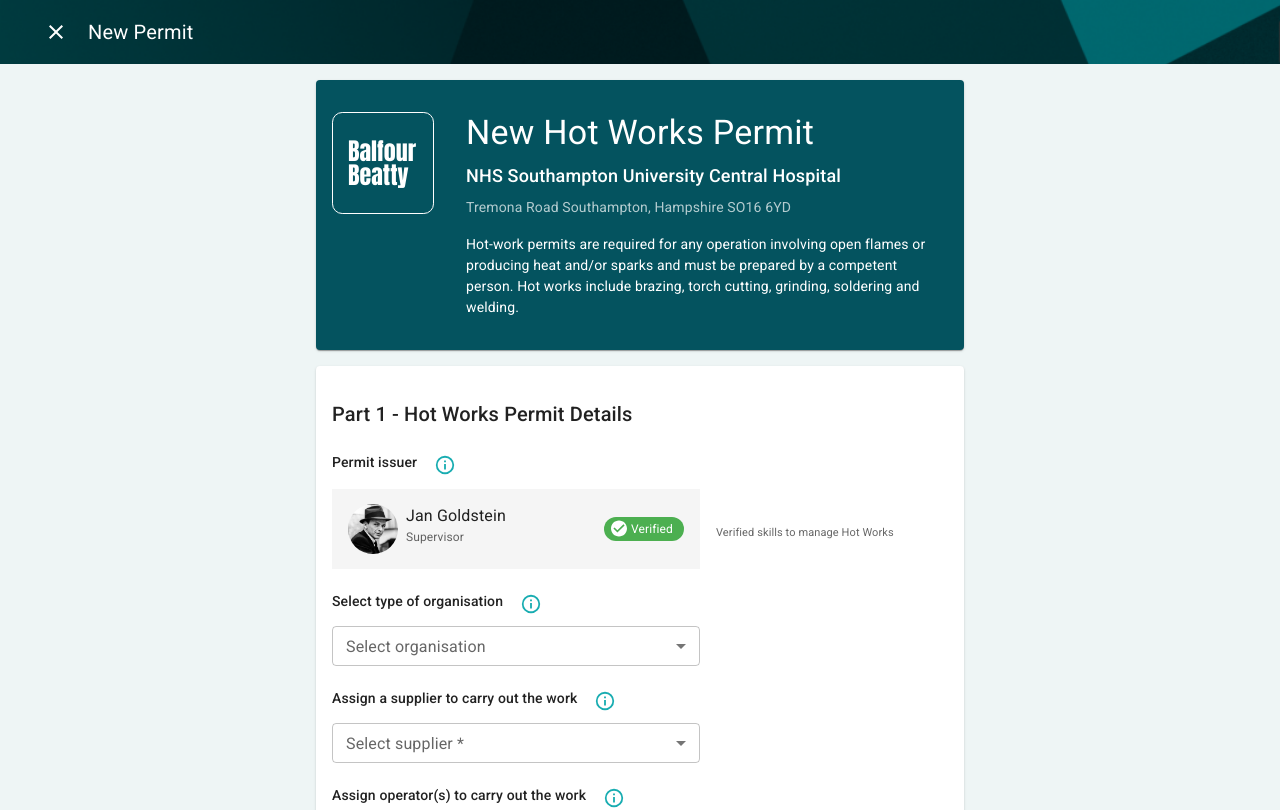
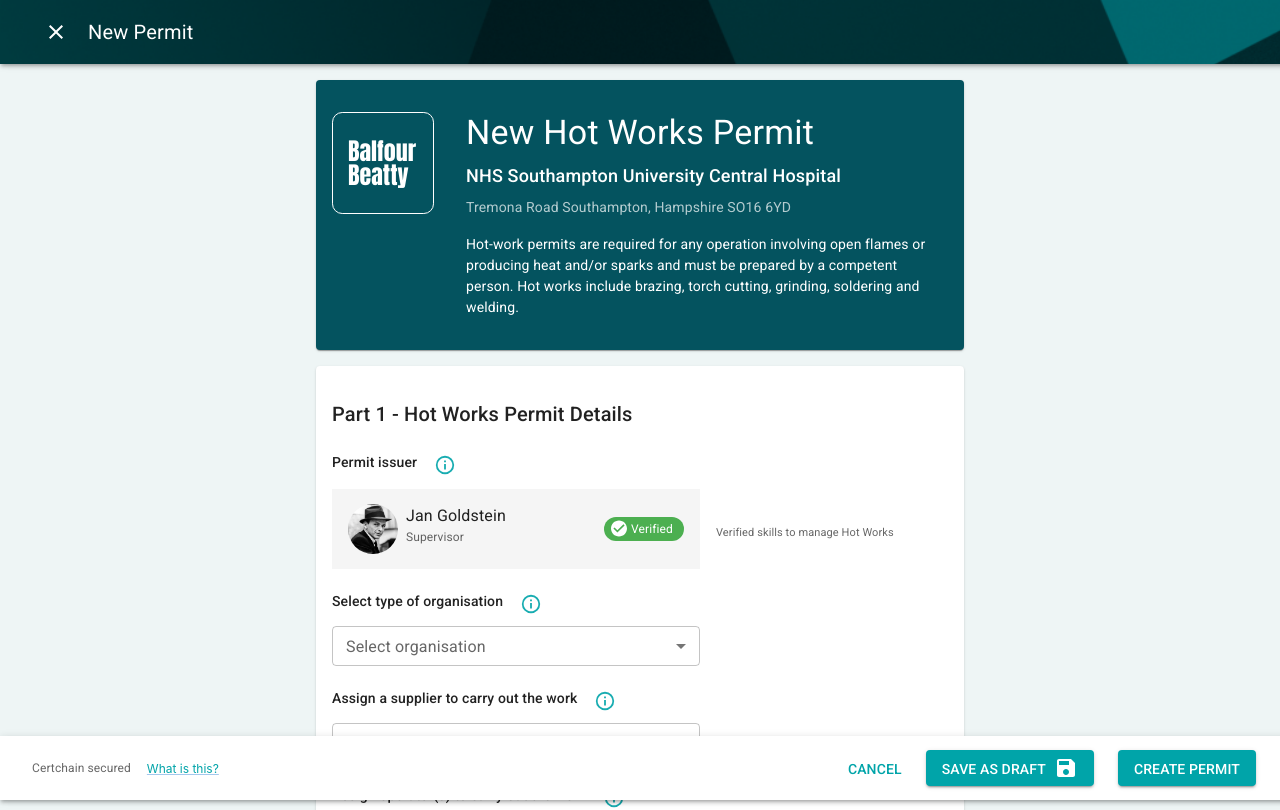
Before and after one commit to Catherinen29/skunkworks, a React (Create React App) app: page /hotworkstemplate in a window 1280 px wide. Shown: the top 810 px of the page. Built offline with nearby package versions, Linux system fonts and the light colour scheme.

Commit message:
Fix toolbars.

```diff
--- a/src/components/Permit/HWPermitOverview.js
+++ b/src/components/Permit/HWPermitOverview.js
@@ -1,8 +1,8 @@
-import { Alert, Box, Button, Card, CardActionArea, Dialog, DialogContent, DialogTitle, Paper, Snackbar, Typography } from "@mui/material";
+import { Alert, Box, Button, Card, CardActionArea, Dialog, DialogContent,
+    DialogTitle, Paper, Snackbar, Typography } from "@mui/material";
 import ArrowBackIosNewIcon from '@mui/icons-material/ArrowBackIosNew';
 import { useNavigate } from "react-router-dom";
 import { useState } from 'react';
-import PermitToolBar from "../common/PermitToolBar";
 import { PreAuthStatusTag } from "../common/PermitStatusTags";
 import WhatshotIcon from '@mui/icons-material/Whatshot';
 import NewspaperIcon from '@mui/icons-material/Newspaper';
@@ -83,10 +83,10 @@ return (
 
 <SideBar />
 
-<Box sx={{bgcolor: '#f1f3f3', ml: '4rem',
+<Box sx={{bgcolor: '#f1f3f3', ml: '4rem', mt: '6rem',
     display: 'flex', justifyContent: 'center'}}>
 
-<Box sx={{bgcolor: '#f1f3f3', pb: '3rem', width: '80%'}}>
+<Box sx={{bgcolor: '#f1f3f3', width: '80%'}}>
     <Button
     onClick={() => navigate('/')}
     variant="contained" disableElevation={true}
--- a/src/components/newPermit/HotWorksPermitTemplate.js
+++ b/src/components/newPermit/HotWorksPermitTemplate.js
@@ -1,5 +1,5 @@
 import {useNavigate} from 'react-router-dom'
-import { Box, Button, ButtonBase, Typography, Toolbar, Link, Dialog,
+import { Box, Button, Typography, Toolbar, Link, Dialog,
     DialogTitle, DialogContent, DialogActions } from "@mui/material";
 import CloseIcon from '@mui/icons-material/Close';
 import SaveIcon from '@mui/icons-material/Save';
@@ -89,11 +89,13 @@ const handleSavePermit = () => {
 }
 
 return(
-<Box sx={{display: 'flex', flexDirection: 'column'}}>
+<Box sx={{display: 'flex',  flexDirection: 'column', width: '100%'}}>
 
     <Toolbar
     sx={{backgroundImage: `url(${BB_bg})`, backgroundSize: '100%',
-        backgroundRepeat: 'no-repeat'}}
+        backgroundRepeat: 'no-repeat', position: 'fixed',
+        zIndex: 2, boxShadow: 3,
+        width: '100%', height: '4rem'}}
     >
     <Button onClick={() => navigate('/')}>
         {<CloseIcon sx={{color: '#ffffff'}} />} </Button>
@@ -104,7 +106,7 @@ return(
     display='flex'
     alignItems='center'
     justifycontent='center'
-    sx={{ bgcolor: '#eef5f5', flexDirection: 'column'}}>
+    sx={{ bgcolor: '#eef5f5', mt: '4rem', flexDirection: 'column'}}>
 
         <PermitIntro />
         <Part1 newPermit={newPermit}
@@ -123,9 +125,15 @@ return(
                 setNewPermit={setNewPermit} />
     </Box>
 
-    <Toolbar sx={{bgcolor:  '#ffffff', display: 'flex', justifyContent: 'space-between'}}>
+    <Toolbar sx={{bgcolor:  '#ffffff',
+        display: 'flex', justifyContent: 'space-between',
+        position: 'fixed', zIndex: 2,
+        bottom: 0, boxShadow: 3,
+        width: '100%', height: '4rem'}}>
+
         <Box sx={{display: 'flex', flexDirection: 'row', height: 30,
             justifyContent: 'center', alignItems: 'center'}}>
+
         <Typography sx={{color: 'rgba(0, 0, 0, 0.6)', mx: 1, fontSize: 12}}>Certchain secured</Typography>
         <Link  href="https://www.google.com" sx={{color: '#00a4a9', mx: 1, fontSize: 12}}>What is this?</Link>
         </Box>
@@ -151,7 +159,8 @@ return(
             {<SaveIcon sx={{ml: 1}} />}
         </Button>
         <Button variant="contained" onClick={handleOnClickOpen}
-            sx={{bgcolor:  '#00a4a9', fontWeight: 'bold', mx: 1,
+            sx={{bgcolor:  '#00a4a9', fontWeight: 'bold',
+            ml: '1rem', mr: '3rem',
             "&:hover": {
                 bgcolor: "#008488"}}}>
             <Typography
@@ -160,7 +169,7 @@ return(
                 CREATE PERMIT</Typography>
         </Button>
         </Box>
-        </Toolbar>
+    </Toolbar>
 
     <Dialog keepMounted open={open} onClose={handleClose}
             sx={{width: '35rem', margin: 'auto'}}>
```
